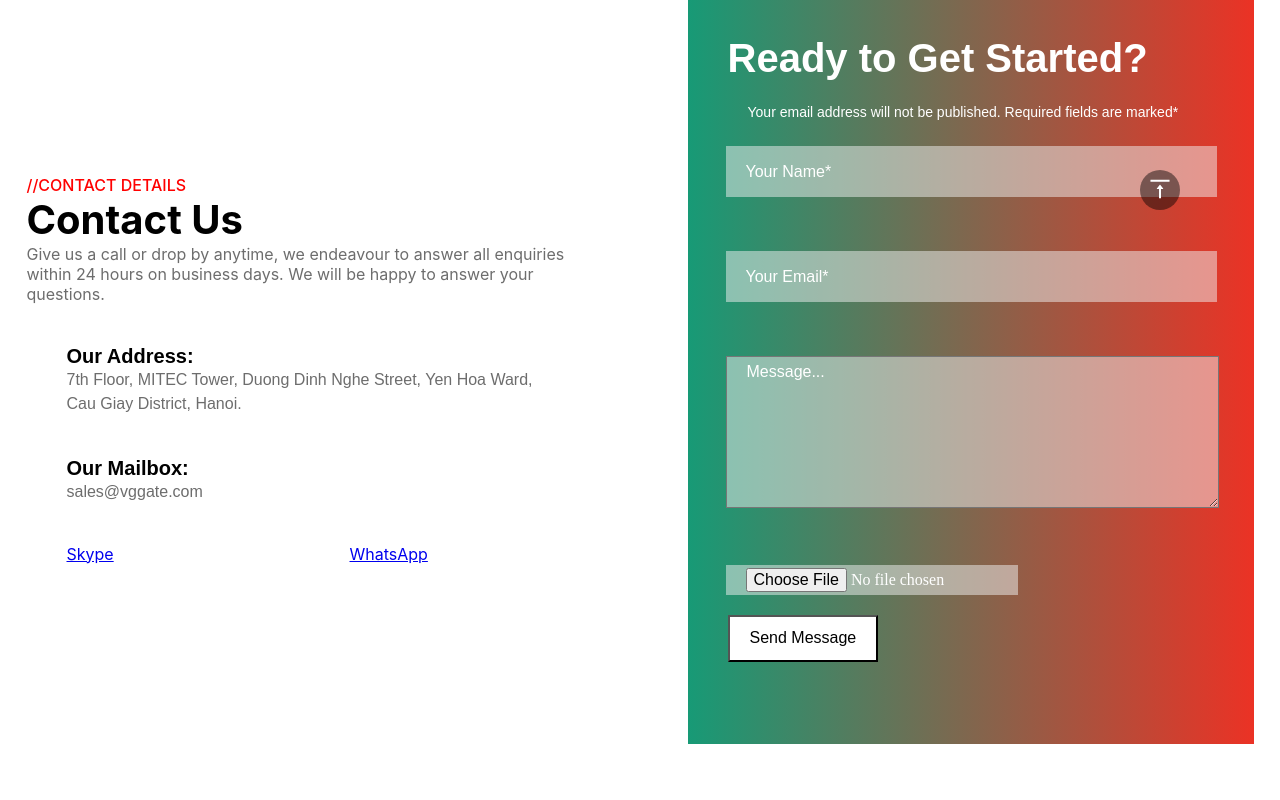
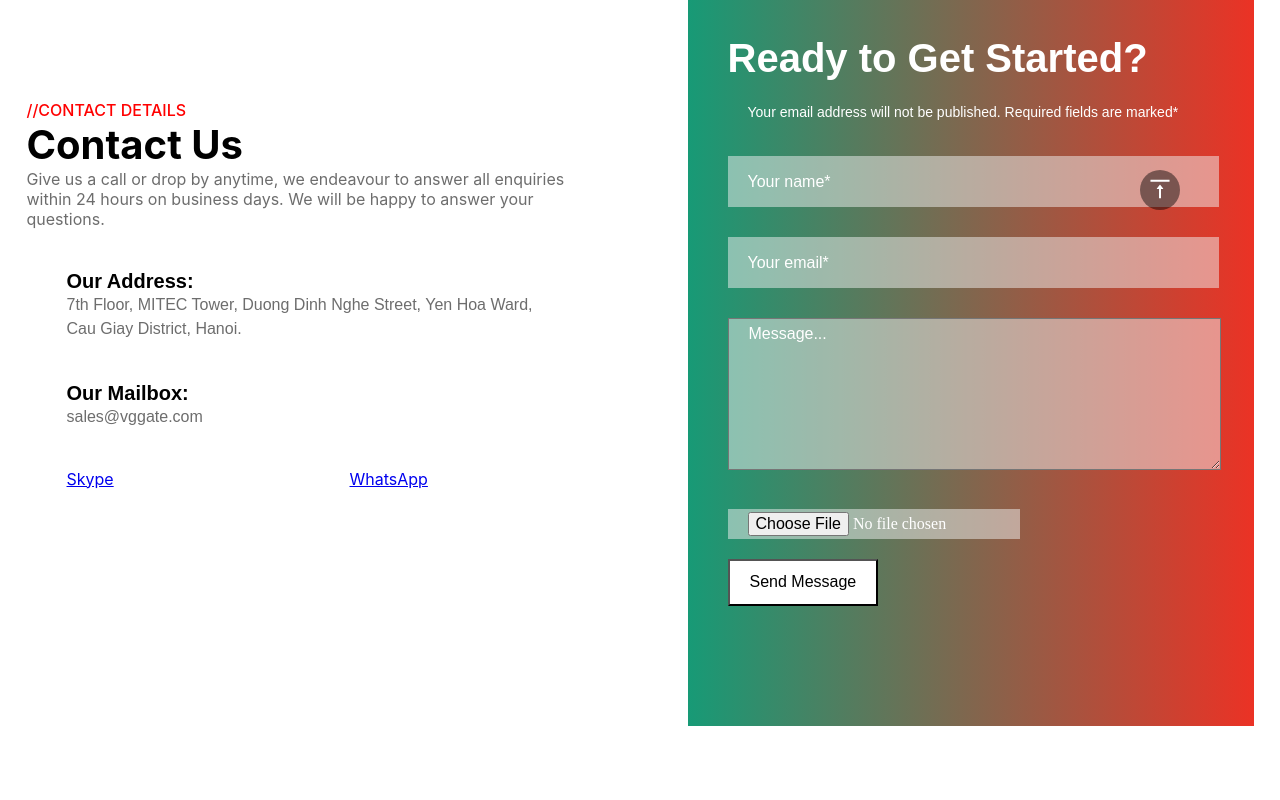
Before and after one commit to vanminh-1809/sp_congpp1, a React (Create React App) app: page / in a window 1280 px wide. Shown: the part 540-1340 px from the top of the page. Built offline with nearby package versions, Linux system fonts and the light colour scheme; grey boxes are pictures that could not be loaded.

Commit message:
FinishCommit

```diff
--- a/src/components/InputForm.jsx
+++ b/src/components/InputForm.jsx
@@ -1,83 +1,127 @@
-import { Fragment, memo } from "react";
+import { Fragment, memo, useEffect } from "react";
+import { useForm } from "react-hook-form";
+import { useDispatch, useSelector } from "react-redux";
+import { setFromPayload, updateFile } from "../Redux/payloadDataAction";
+import { useNavigate } from "react-router";
+import { path } from "../utils/constant";
+import Swal from 'sweetalert2';
 
-const InputForm = ({ placeholder, setValue, type, className, handleFileChange, value, name }) => {
-    let inputElement;
+const InputForm = () => {
+    const { handleSubmit, register, reset, formState: { errors } } = useForm();
+    const payloadData = useSelector((state) => state);
+    const dispatch = useDispatch();
+    const navigate = useNavigate();
 
-    const handleOnchange = (event) => {
-        setValue(event.target.value)
+    const onSubmit = (data) => {
+        const updatedPayloadData = {
+            ...payloadData,
+            ...data,
+        };
+        dispatch(setFromPayload(updatedPayloadData));
+        navigate(path.REVIEW);
     };
-    if (className === 'not-msg') {
-        inputElement = (
-            <input
-                className={` ${className}`}
-                type={type || 'text'}
-                placeholder={placeholder}
-                onChange={handleOnchange}
-                value={value}
-                style={{
-                    paddingLeft: '20px',
-                    gap: '100px',
-                    border: 'none',
-                    outline: 'none',
-                    background: 'rgba(242, 242, 242, 0.5)',
-                    fontFamily: "Nunito Sans sans-serif",
-                    fontSize: '16px',
-                    lineHeight: '1.875',
-                    fontWeight: '400',
-                    color: 'white',
-                }}
-            />
-        );
-    } else if (className === 'file-input') {
-        inputElement = (
-            <input
-                className={` ${className}`}
-                type="file"
-                placeholder={placeholder}
-                onChange={handleFileChange}
-                style={{
-                    paddingLeft: '20px',
-                    gap: '1000px',
-                    outline: 'none',
-                    background: 'rgba(242, 242, 242, 0.5)',
-                    fontFamily: "Nunito Sans sans-serif",
-                    fontSize: '16px',
-                    lineHeight: '1.875',
-                    fontWeight: '400',
-                    color: 'white',
-                }}
-            />
-        );
-    } else if (className === 'is-msg') {
-        inputElement = (
-            <textarea
-                className={` ${className}`}
-                type={type || 'text'}
-                placeholder={placeholder}
-                onChange={handleOnchange}
-                value={value}
-                style={{
-                    paddingLeft: '20px',
-                    gap: '1000px',
-                    outline: 'none',
-                    background: 'rgba(242, 242, 242, 0.5)',
-                    fontFamily: "Nunito Sans sans-serif",
-                    fontSize: '16px',
-                    lineHeight: '1.875',
-                    fontWeight: '400',
-                    color: 'white',
-                }}
-            />
-        );
+
+    const handleFileChange = (event) => {
+        const selectedFile = event.target.files[0];
+        dispatch(updateFile(selectedFile))
+    };
+
+    const handleAlert = () => {
+        Swal.fire({
+            icon: 'error',
+            title: 'Oops...',
+            text: 'Vui lòng nhập đẩy đủ thông tin name và email!',
+        })
     }
+
+    useEffect(() => {
+        reset({ name: payloadData.name, email: payloadData.email, message: payloadData.message });
+    }, [reset]);
 
     return (
         <Fragment>
-            <div className={`${className}`}>
-                {inputElement}
-            </div>
+            <form className="input-form" onSubmit={handleSubmit(onSubmit)}>
+                <input
+                    className="not-msg"
+                    placeholder="Your name*"
+                    style={{
+                        paddingLeft: "20px",
+                        gap: "100px",
+                        border: "none",
+                        outline: "none",
+                        background: "rgba(242, 242, 242, 0.5)",
+                        fontFamily: "Nunito Sans sans-serif",
+                        fontSize: "16px",
+                        lineHeight: "1.875",
+                        fontWeight: "400",
+                        color: "white",
+                    }}
+                    {...register("name", { required: true })}
+                />
+                {errors.name && (
+                    <small className="error-container">Name is required{handleAlert()}</small>
+                )}
+                <input
+                    className="not-msg"
+                    placeholder="Your email*"
+                    style={{
+                        paddingLeft: "20px",
+                        gap: "100px",
+                        border: "none",
+                        outline: "none",
+                        background: "rgba(242, 242, 242, 0.5)",
+                        fontFamily: "Nunito Sans sans-serif",
+                        fontSize: "16px",
+                        lineHeight: "1.875",
+                        fontWeight: "400",
+                        color: "white",
+                    }}
+                    {...register("email", {
+                        required: true,
+                        pattern: /^([a-z0-9_\.-]+)@([\da-z\.-]+)\.([a-z\.]{2,6})$/,
+                    })}
+                />
+                {errors.email && (
+                    <small className="error-container">Email is not valid{handleAlert()}</small>
+                )}
+                <textarea
+                    className="is-msg"
+                    placeholder='Message...'
+                    style={{
+                        paddingLeft: "20px",
+                        gap: "1000px",
+                        outline: "none",
+                        background: "rgba(242, 242, 242, 0.5)",
+                        fontFamily: "Nunito Sans sans-serif",
+                        fontSize: "16px",
+                        lineHeight: "1.875",
+                        fontWeight: "400",
+                        color: "white",
+                    }}
+                    {...register("message", { required: false })}
+                />
+                <input
+                    className="file-input"
+                    type="file"
+                    onChange={handleFileChange}
+                    style={{
+                        paddingLeft: "20px",
+                        gap: "1000px",
+                        outline: "none",
+                        background: "rgba(242, 242, 242, 0.5)",
+                        fontFamily: "Nunito Sans sans-serif",
+                        fontSize: "16px",
+                        lineHeight: "1.875",
+                        fontWeight: "400",
+                        color: "white",
+                    }}
+                />
+                <div className="send-btn">
+                    <button type="submit">Send Message</button>
+                </div>
+            </form>
         </Fragment>
     );
-}
+};
 
 export default memo(InputForm);
--- a/src/containers/App.css
+++ b/src/containers/App.css
@@ -125,10 +125,8 @@
 
 .input-form {
   width: 566px;
-  height: 750px;
+  height: 600px;
   background-image: linear-gradient(90deg, #179a76 0%, #eb3225 100%);
-  /* margin-top: 240px;
-  margin-left: 600px;  */
   box-sizing: border-box;
   font-size: 36px;
   margin-bottom: 0px;
@@ -195,8 +193,8 @@
   margin-left: 35px; */
   height: 51px;
   width: 471px;
-  margin-left: 19px;
-  margin-top: 10px;
+  margin-left: 40px;
+  margin-top: 30px;
 }
 
 input::placeholder {
@@ -218,14 +216,14 @@ textarea::placeholder {
 .is-msg {
   height: 150px;
   width: 471px;
-  margin-left: 19px;
-  margin-top: 10px;
+  margin-left: 40px;
+  margin-top: 30px;
   overflow-wrap: break-word;
 }
 
 .file-input {
-  margin-left: 19px;
-  margin-top: 10px;
+  margin-left: 40px;
+  margin-top:30px;
 }
 
 .contact-form {
@@ -406,7 +404,7 @@ textarea::placeholder {
 }
 
 .map {
-  margin-top: 80px;
+  margin-top: 200px;
 }
 
 .review-form {
@@ -428,16 +426,34 @@ textarea::placeholder {
   text-align: center;
 }
 
-.button-list {
-  margin-top: 100px;
+.button-submit {
+  margin-top: 10px;
   margin-left: 210px;
   display: inline-block;
   padding: 10px 20px;
   color: white;
-  background-color: rgb(13, 237, 237);
+  background-color: rgb(237, 140, 13);
   font-size: 16px;
   cursor: pointer;
   border-radius: 10px;
   box-shadow: rgba(149, 157, 165, 0.2) 0px 8px 24px;
   outline: none;
 }
+
+.button-back {
+  margin-top: 10px;
+  margin-left: 210px;
+  display: inline-block;
+  padding: 10px 20px;
+  color: white;
+  background-color: rgb(237, 140, 13);
+  font-size: 16px;
+  cursor: pointer;
+  border-radius: 10px;
+  box-shadow: rgba(149, 157, 165, 0.2) 0px 8px 24px;
+  outline: none;
+}
+
+.input-field small{
+  color: red;
+}
--- a/src/containers/Body.jsx
+++ b/src/containers/Body.jsx
@@ -1,47 +1,8 @@
-import { Fragment, memo, useState } from "react";
+import { Fragment, memo } from "react";
 import InputForm from "../components/InputForm";
 import ContactForm from "../components/ContactForm";
-import { useNavigate } from 'react-router-dom';
-import { useForm } from 'react-hook-form';
-import { useCallback } from 'react';
-import { path } from '../utils/constant.js';
-import { useSelector, useDispatch } from "react-redux";
-import { setFromPayload, updateFile } from "../Redux/payloadDataAction";
 
 const Body = () => {
-  const { register, handleSubmit, formState: {errors} } = useForm();
-  const payloadData = useSelector((state) => state);
-  const dispatch = useDispatch();
-
-  const placeholder = {
-    name: "Your Name*",
-    email: "Your Email*",
-    message: "Message...",
-  };
-
-  const navigate = useNavigate();
-  const handleSendMsg = useCallback((flag, data) => {
-    navigate(path.REVIEW, { state: { flag } });
-    console.log('aaa', data)
-  });
-
-  const handleInputChange = (key, value) => {
-    const updatedPayloadData = {
-      ...payloadData,
-      [key]: value
-    };
-    dispatch(setFromPayload(updatedPayloadData));
-  };
-
-  const handleFileChange = (event) => {
-    const selectedFile = event.target.files[0];
-    dispatch(updateFile(selectedFile))
-  };
-
-  const onSubmit = () => {
-    console.log('test');
-  };
-
   return (
     <Fragment>
       <div className="body" style={{ marginTop: '111px' }}>
@@ -68,54 +29,16 @@ const Body = () => {
           <div className="contact-container">
             <ContactForm />
           </div>
-          <form className="input-form" action='' onSubmit={handleSubmit(handleSendMsg)}>
+          <div className="input-form">
             <h3 className="form-title"> Ready to Get Started?</h3>
             <small className="">
               Your email address will not be published. Required fields are
               marked*
             </small>
             <div className="input-field" >
-              <InputForm
-                placeholder={placeholder.name}
-                value={payloadData.name}
-                setValue={(value) => handleInputChange('name', value)}
-                type="name"
-                name='name'
-                className={"not-msg"}
-                {...register('name', { required: true })}
-              />
-              {(Object.keys(errors).length !== 0 && errors?.name.type === 'required') && <small className="error-container">Name is required</small>}
-              <br />
-              <InputForm
-                placeholder={placeholder.email}
-                value={payloadData.email}
-                setValue={(value) => handleInputChange('email', value)}
-                type="email"
-                className={"not-msg"}
-                {...register('email', { required: true, pattern: /^([a-z0-9_\.-]+)@([\da-z\.-]+)\.([a-z\.]{2,6})$/ })}
-              />
-              {(Object.keys(errors).length !== 0 && errors?.email.type === 'required') && <small className="error-container">Email is not valid</small>}
-              <br />
-              <InputForm
-                placeholder={placeholder.message}
-                value={payloadData.message}
-                setValue={(value) => handleInputChange('message', value)}
-                type="message"
-                className={"is-msg"}
-              />
-              <br />
-              <InputForm
-                handleFileChange={handleFileChange}
-                type="file"
-                className={'file-input'}s
-              />
-              <div className="send-btn">
-                <button type="submit">
-                  Send Message
-                </button>
-              </div>
+              <InputForm />
             </div>
-          </form>
+          </div>
         </div>
         <div className="map">
           <iframe
```
Also changed, not shown: src/containers/Review.jsx (+5 -15 lines).
